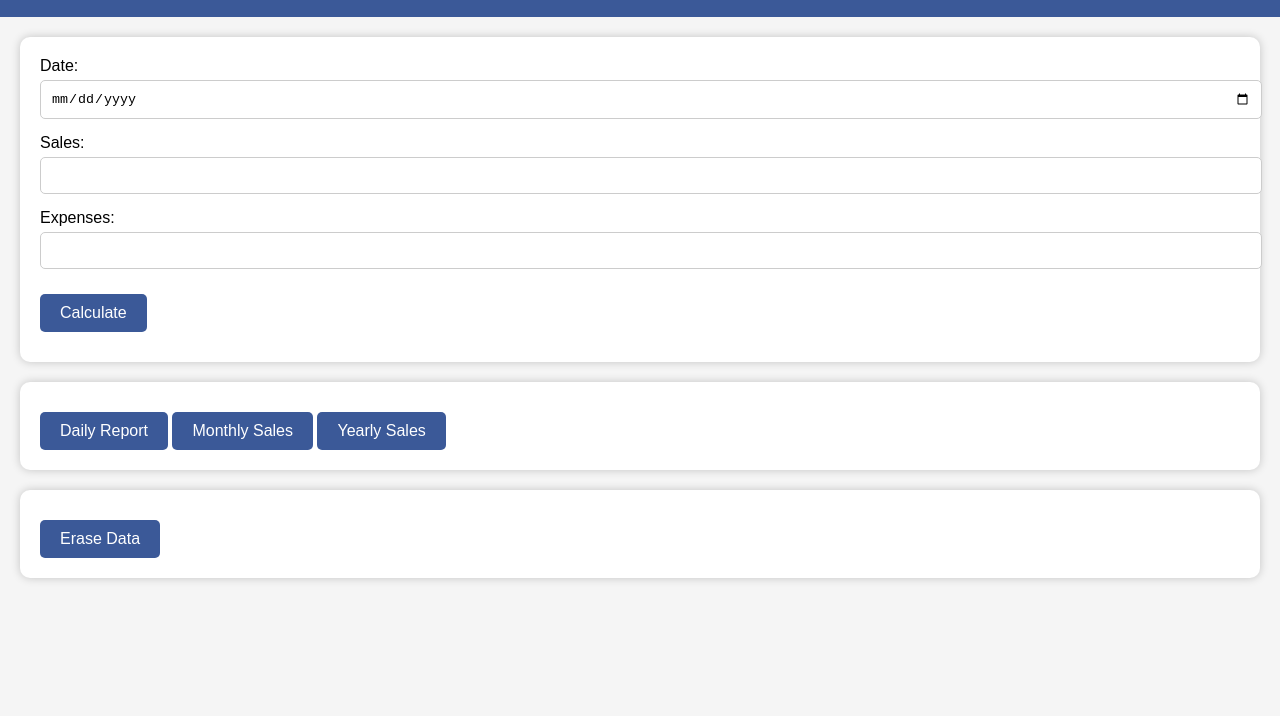
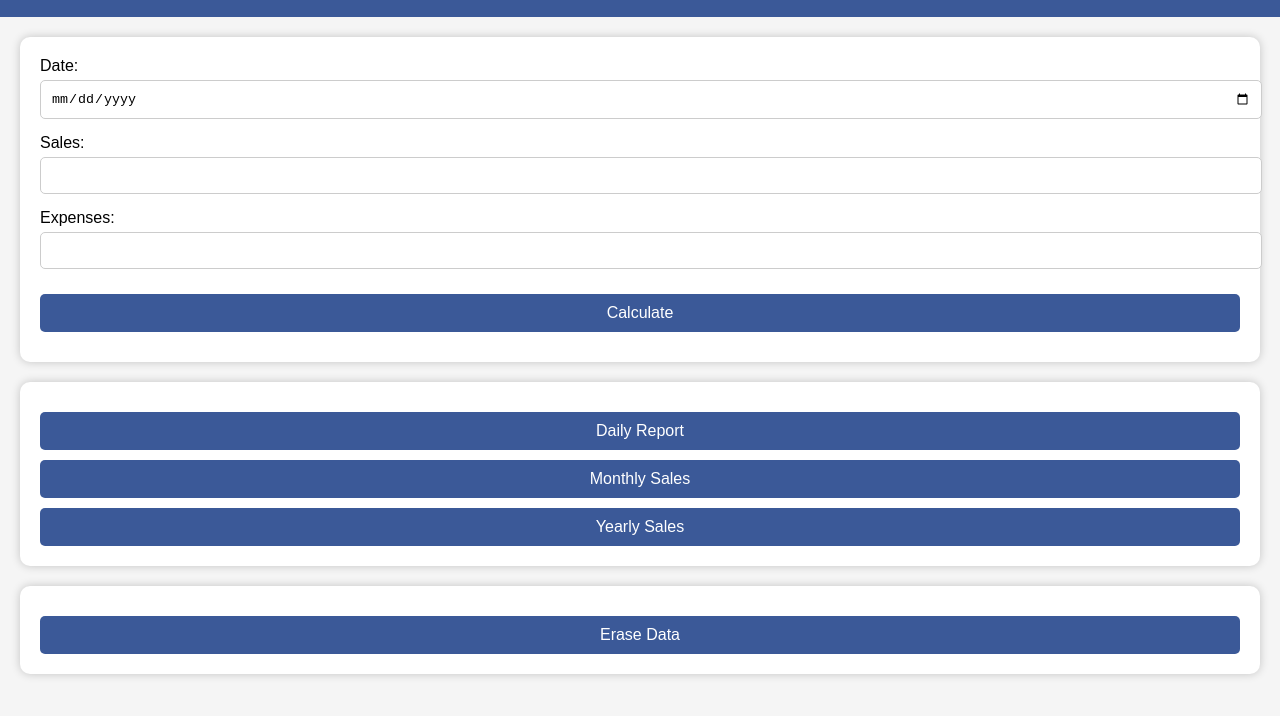
Before and after one commit to yuzithzu/King-Juice, a plain HTML site: page sales-report.html in a window 1280 px wide. Shown: the part 60-776 px from the top of the page. Drawn offline with Linux system fonts and the light colour scheme.

Commit message:
Update sales-report.html

```diff
--- a/sales-report.html
+++ b/sales-report.html
@@ -45,6 +45,7 @@
     border-radius: 5px;
   }
   .content button {
+    width: 100%; /* Full width on mobile */
     padding: 10px 20px;
     background-color: #3B5998;
     color: white;
```
